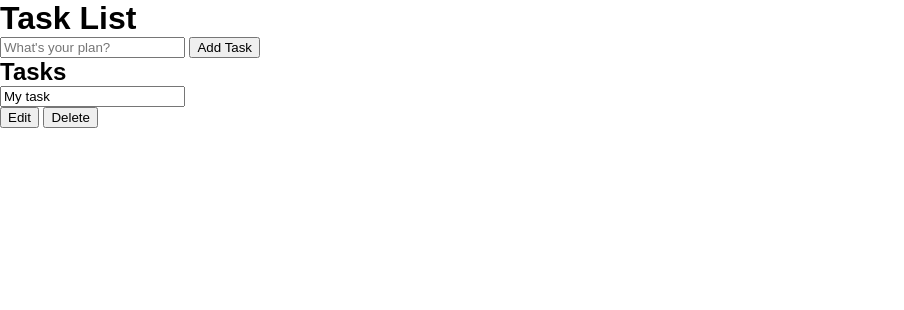
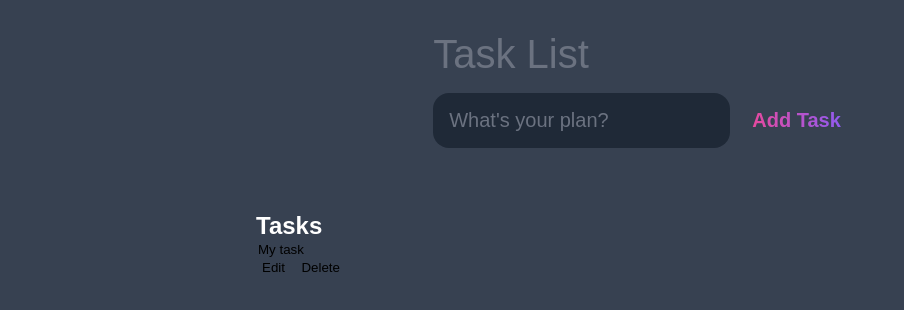
Before and after one commit to Patrick-Ngige/Task-list, a plain HTML site: page index.html in a window 1280 px wide. Shown: the whole page, without its empty margins (0-904 px from the left). Drawn offline with Linux system fonts and the light colour scheme.

Commit message:
adding css

```diff
--- a/main.css
+++ b/main.css
@@ -14,5 +14,74 @@
 }
 
 body{
+   display: flex;
+   flex-direction: column;
+   min-height: 100vh;
+   background: var(--dark);
+   color: #FFF;
+}
 
+header{
+    padding: 2rem 1rem;
+    max-width: 800px;
+    margin: 0 auto;
 }
+
+header h1{
+    font-size: 2.5rem;
+    font-weight: 300;
+    color: var(--gray);
+    margin-bottom: 1rem;
+}
+
+#tk-form{
+display: flex;
+}
+
+input, button{
+    appearance: none;
+    border: none;
+    outline: none;
+    background: none;
+}
+
+#new-task{
+    flex: 1 1 0%;
+    background-color: var(--darker);
+    padding: 1rem;
+    border-radius: 1rem;
+    margin-right: 1rem;
+    color: var(--light);
+    font-size: 1.25rem;
+}
+
+#new-task::placeholder{
+    color: var(--gray);
+}
+
+#btn{
+    color: var(--pink);
+    font-size: 1.25rem;
+    font-weight: 700;
+    background-image: linear-gradient(to right, var(--pink), var(--purple));
+    -webkit-background-clip: text;
+    -webkit-text-fill-color: transparent;
+    cursor: pointer;
+    transition: 0.4;
+}
+
+#btn:hover{
+    opacity: 0.8;
+}
+
+#btn:active{
+    opacity: 0.6;
+}
+
+main{
+    flex: 1 1 0%;
+    padding: 2rem 1rem;
+    max-width: 800px;
+    width: 100%;
+    margin: 0 auto;
+}
```
